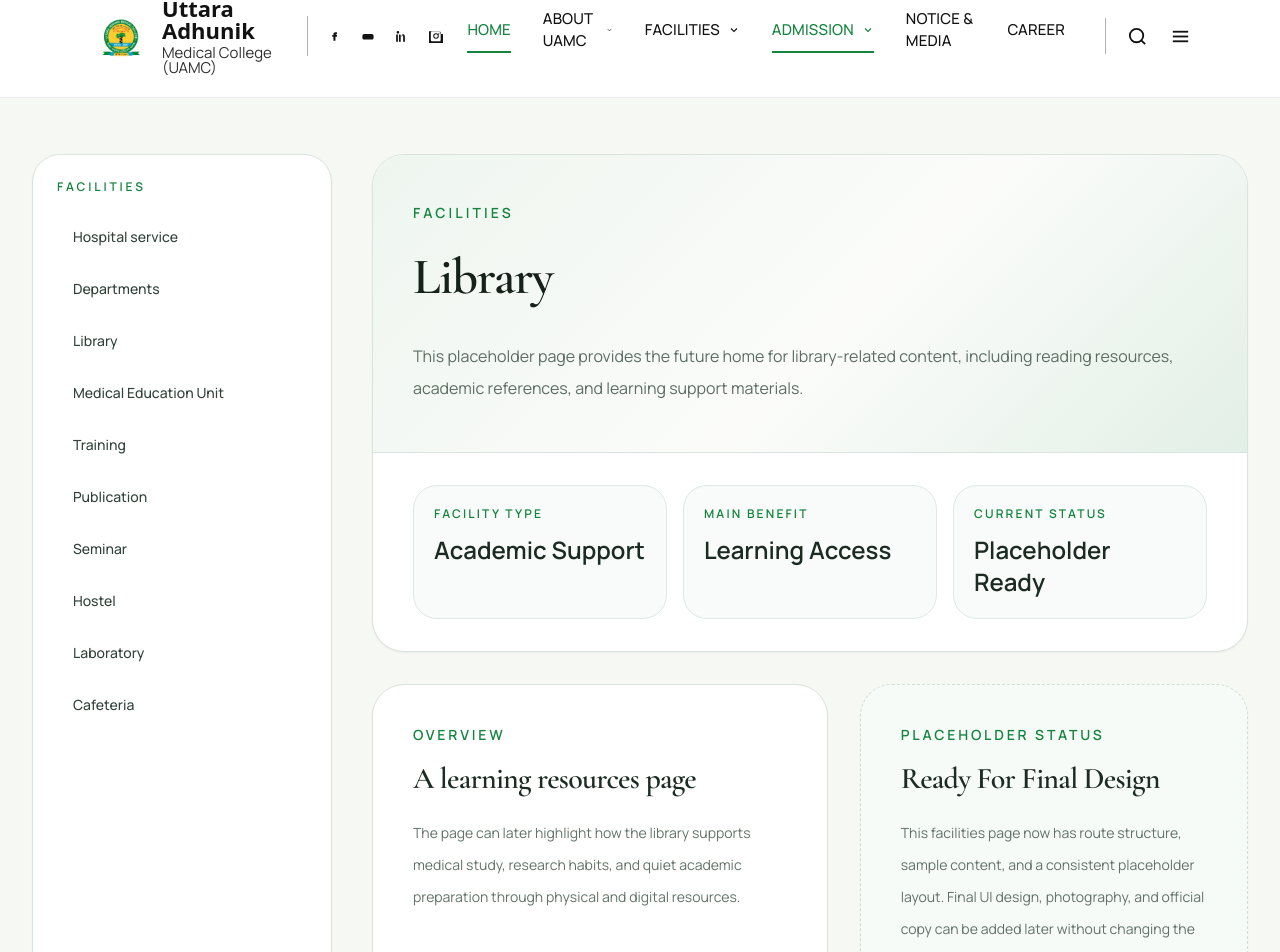
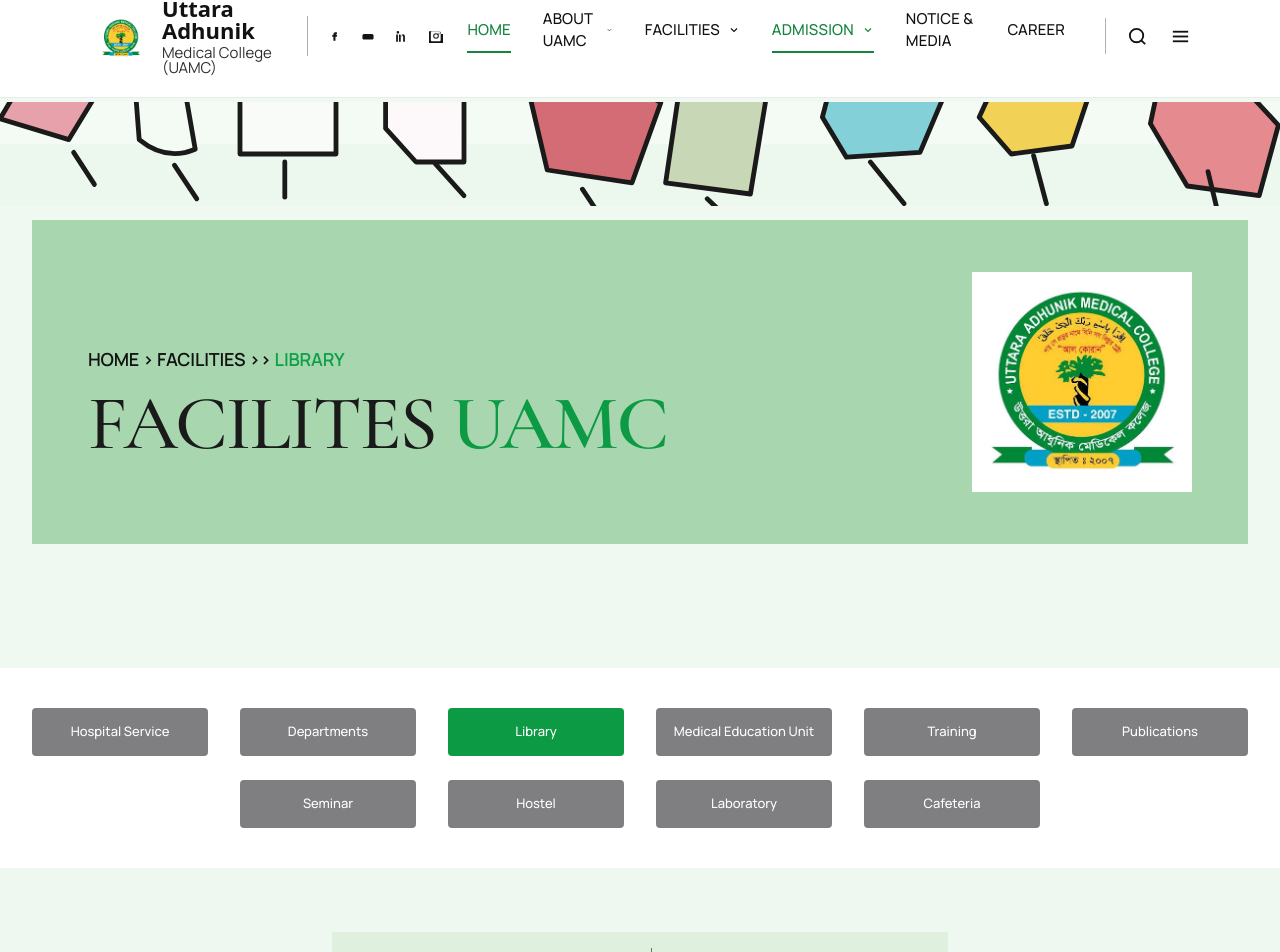
Before and after one commit to Saima535/UAMC, a Next.js app in the folder frontend/: page /facilities/library in a window 1280 px wide. Shown: the part 146-1098 px from the top of the page. Built offline with nearby package versions, Linux system fonts and the light colour scheme.

Commit message:
Library Page of Facility

```diff
--- a/frontend/app/facilities/library/page.tsx
+++ b/frontend/app/facilities/library/page.tsx
@@ -1,30 +1,252 @@
-import { FacilitiesPageShell } from "../../../components/facilities-page-shell";
+import Image from "next/image";
+import Link from "next/link";
+import { LandingPageHeader } from "../../../components/landing-page-header";
+import { SiteFooter } from "../../../components/site-footer";
+
+const facilityLinks = [
+  { href: "/facilities/hospital-service", label: "Hospital Service" },
+  { href: "/facilities/departments", label: "Departments" },
+  { href: "/facilities/library", label: "Library", active: true },
+  { href: "/facilities/medical-education-unit", label: "Medical Education Unit" },
+  { href: "/facilities/training", label: "Training" },
+  { href: "/facilities/publication", label: "Publications" },
+  { href: "/facilities/seminar", label: "Seminar" },
+  { href: "/facilities/hostel", label: "Hostel" },
+  { href: "/facilities/laboratory", label: "Laboratory" },
+  { href: "/facilities/cafeteria", label: "Cafeteria" }
+];
+
+const featureCards = [
+  {
+    title: "Reading Space:",
+    body: "Accommodation for 105 students and teachers at a time in a quiet, focused environment."
+  },
+  {
+    title: "Internet Access:",
+    body: "High-speed internet is available for research and study."
+  },
+  {
+    title: "Book Lending:",
+    body: "Textbooks can be borrowed for on-campus or at-home use."
+  },
+  {
+    title: "Photocopying:",
+    body: "A photocopy machine is available for quick access to academic materials."
+  }
+];
+
+function LibraryIcon() {
+  return (
+    <svg viewBox="0 0 104 104" fill="none" className="h-[96px] w-[96px] text-[#0b9444]" aria-hidden="true">
+      <rect x="20" y="26" width="58" height="48" rx="14" fill="currentColor" />
+      <path d="M36 56h26" stroke="#EEF8F0" strokeWidth="6.4" strokeLinecap="round" />
+      <path d="M28 10h42M24 18h50" stroke="#BDE8C9" strokeWidth="6" strokeLinecap="round" />
+    </svg>
+  );
+}
+
+function ClockIcon() {
+  return (
+    <svg viewBox="0 0 24 24" fill="none" stroke="currentColor" strokeWidth="2" className="h-5 w-5" aria-hidden="true">
+      <circle cx="12" cy="12" r="8" />
+      <path d="M12 8v4l2.8 1.8" />
+    </svg>
+  );
+}
+
+function CalendarIcon() {
+  return (
+    <svg viewBox="0 0 24 24" fill="none" stroke="currentColor" strokeWidth="2" className="h-5 w-5" aria-hidden="true">
+      <path d="M7 2v4" />
+      <path d="M17 2v4" />
+      <path d="M3 9h18" />
+      <path d="M5 5h14a2 2 0 0 1 2 2v12a2 2 0 0 1-2 2H5a2 2 0 0 1-2-2V7a2 2 0 0 1 2-2Z" />
+    </svg>
+  );
+}
+
+function ArrowTile() {
+  return (
+    <span className="inline-flex h-12 w-12 items-center justify-center bg-white text-[28px] font-light text-[#1fa14a] shadow-[0_0_0_1px_rgba(18,135,63,0.05)]">
+      →
+    </span>
+  );
+}
+
+function MedicalPattern() {
+  return (
+    <div className="absolute inset-x-0 top-0 h-[104px] overflow-hidden">
+      <Image
+        src="/Library/hero-strip-placeholder.svg"
+        alt="Library decorative strip placeholder"
+        fill
+        sizes="100vw"
+        className="object-cover"
+      />
+    </div>
+  );
+}
+
+function InfoCard({ title, body }: { title: string; body: string }) {
+  return (
+    <article className="flex min-h-[98px] items-center justify-between gap-6 bg-[#e5f5e8] px-5 py-5 sm:px-6">
+      <p className="max-w-[640px] text-[17px] leading-[1.65] text-[#575757]">
+        <span className="font-extrabold text-[#4a4a4a]">{title}</span> {body}
+      </p>
+      <ArrowTile />
+    </article>
+  );
+}
 
 export default function FacilitiesLibraryPage() {
   return (
-    <FacilitiesPageShell
-      eyebrow="Facilities"
-      title="Library"
-      description="This placeholder page provides the future home for library-related content, including reading resources, academic references, and learning support materials."
-      introTitle="A learning resources page"
-      introBody="The page can later highlight how the library supports medical study, research habits, and quiet academic preparation through physical and digital resources."
-      highlights={[
-        { label: "Facility Type", value: "Academic Support" },
-        { label: "Main Benefit", value: "Learning Access" },
-        { label: "Current Status", value: "Placeholder Ready" }
-      ]}
-      sections={[
-        {
-          title: "Resource Coverage",
-          body: "This area can later explain the scope of library holdings and how students access them.",
-          points: ["Textbooks and journals", "Reading space", "Reference materials"]
-        },
-        {
-          title: "Student Support",
-          body: "This section can later focus on how the library contributes to day-to-day academic life.",
-          points: ["Study environment", "Research assistance", "Scheduled access information"]
-        }
-      ]}
-    />
+    <div className="min-h-screen bg-white text-[#1d1d1d]">
+      <LandingPageHeader />
+
+      <main>
+        <section className="bg-[#eff8f1] pb-14 pt-1">
+          <div className="mx-auto max-w-[1600px] px-0">
+            <div className="relative min-h-[510px] overflow-hidden bg-[#eff8f1]">
+              <MedicalPattern />
+
+              <div className="mx-auto px-4 pt-[118px] sm:px-6 lg:px-8">
+                <div className="mx-auto flex min-h-[324px] max-w-[1480px] items-center justify-between bg-[#a8d7af] px-10 py-10 sm:px-12 lg:px-14">
+                  <div className="pt-10">
+                    <p className="text-[18px] font-semibold uppercase tracking-[-0.01em] text-[#111111]">
+                      HOME &gt; FACILITIES &gt;&gt; <span className="text-[#0f9f49]">Library</span>
+                    </p>
+                    <h1 className="mt-4 font-display text-[clamp(3.8rem,6vw,6rem)] font-medium leading-[0.9] tracking-tight text-[#1a1a1a]">
+                      FACILITES <span className="font-semibold text-[#0d9a44]">UAMC</span>
+                    </h1>
+                  </div>
+
+                  <div className="relative hidden h-[220px] w-[220px] shrink-0 lg:block">
+                    <Image src="/images/logo2.jpg" alt="UAMC seal" fill sizes="220px" className="object-contain" />
+                  </div>
+                </div>
+              </div>
+            </div>
+          </div>
+        </section>
+
+        <section className="bg-white py-10">
+          <div className="mx-auto max-w-[1600px] px-4 sm:px-6 lg:px-8">
+            <div className="mx-auto grid max-w-[1480px] grid-cols-2 gap-x-8 gap-y-6 md:grid-cols-3 lg:grid-cols-6">
+              {facilityLinks.slice(0, 6).map((item) => (
+                <Link
+                  key={item.href}
+                  href={item.href}
+                  className={`flex min-h-[48px] items-center justify-center rounded-[4px] px-4 text-center text-[13px] font-medium text-white transition ${
+                    item.active ? "bg-[#0c9a45]" : "bg-[#7f7f82] hover:bg-[#0c9a45]"
+                  }`}
+                >
+                  {item.label}
+                </Link>
+              ))}
+              <div className="hidden lg:block" />
+              {facilityLinks.slice(6).map((item) => (
+                <Link
+                  key={item.href}
+                  href={item.href}
+                  className={`flex min-h-[48px] items-center justify-center rounded-[4px] px-4 text-center text-[13px] font-medium text-white transition ${
+                    item.active ? "bg-[#0c9a45]" : "bg-[#7f7f82] hover:bg-[#0c9a45]"
+                  }`}
+                >
+                  {item.label}
+                </Link>
+              ))}
+              <div className="hidden lg:block" />
+            </div>
+          </div>
+        </section>
+
+        <section className="bg-[#eef8f1] py-16">
+          <div className="mx-auto max-w-[1600px] px-4 sm:px-6 lg:px-8">
+            <div className="mx-auto max-w-[1480px]">
+              <div className="mx-auto flex w-fit items-center gap-10 bg-[#dff0df] px-10 py-4 text-[18px] text-[#2e4732]">
+                <div className="flex items-center gap-3">
+                  <ClockIcon />
+                  <p>
+                    <span className="font-extrabold text-[#1c2d1f]">Open:</span> 8:00 AM - 9:00 PM
+                  </p>
+                </div>
+                <div className="h-7 w-px bg-[#5f7763]" />
+                <div className="flex items-center gap-3">
+                  <CalendarIcon />
+                  <p>
+                    <span className="font-extrabold text-[#1c2d1f]">Days:</span> All working days
+                  </p>
+                </div>
+              </div>
+
+              <div className="mt-12 grid gap-10 lg:grid-cols-[0.96fr_1.04fr] lg:items-start">
+                <div className="flex items-start gap-6">
+                  <LibraryIcon />
+                  <div>
+                    <h2 className="font-display text-[clamp(2.6rem,4.2vw,4.4rem)] leading-[0.95] text-[#111]">
+                      About the
+                      <br />
+                      <span className="font-semibold text-[#0c9a45]">Library</span>
+                    </h2>
+                  </div>
+                </div>
+
+                <div className="max-w-[760px] pt-1 text-[17px] leading-[1.7] text-[#525252]">
+                  <p>
+                    <span className="font-extrabold text-[#4d4d4d]">A Modern Hub for Academic Excellence</span>
+                    <br />
+                    The College Library is a fully air-conditioned, modern facility located on the 12th floor of the
+                    academic building, designed to support students and faculty with rich academic resources and a
+                    comfortable study environment.
+                  </p>
+                </div>
+              </div>
+
+              <div className="mt-12">
+                <div className="relative aspect-[2.08/0.78] overflow-hidden bg-[#ddebe0]">
+                  <Image
+                    src="/Library/main-library-placeholder.svg"
+                    alt="Library main image placeholder"
+                    fill
+                    sizes="100vw"
+                    className="object-cover"
+                  />
+                </div>
+              </div>
+
+              <div className="mt-12 flex flex-col items-center justify-center gap-8 text-center md:flex-row md:gap-16">
+                <div>
+                  <p className="text-[56px] font-extrabold leading-none text-[#0c9a45]">3,371 +</p>
+                  <p className="mt-2 text-[15px] text-[#8a8a8a]">latest editions</p>
+                  <p className="mt-1 text-[22px] font-extrabold text-[#262626]">Books</p>
+                </div>
+                <div className="hidden h-24 w-px bg-[#666] md:block" />
+                <div>
+                  <p className="text-[56px] font-extrabold leading-none text-[#0c9a45]">1,187 +</p>
+                  <p className="mt-2 text-[15px] text-[#8a8a8a]">367 Foreign journals</p>
+                  <p className="mt-1 text-[22px] font-extrabold text-[#262626]">Journals</p>
+                </div>
+              </div>
+
+              <p className="mt-10 text-center text-[18px] text-[#4a4a4a]">
+                <span className="font-extrabold">Digital Catalog:</span> All resources are indexed and catalogued in a computerized database for easy access.
+              </p>
+            </div>
+          </div>
+        </section>
+
+        <section className="bg-white py-24">
+          <div className="mx-auto max-w-[1600px] px-4 sm:px-6 lg:px-8">
+            <div className="mx-auto grid max-w-[1480px] gap-8 lg:grid-cols-2">
+              {featureCards.map((item) => (
+                <InfoCard key={item.title} title={item.title} body={item.body} />
+              ))}
+            </div>
+          </div>
+        </section>
+      </main>
+
+      <SiteFooter />
+    </div>
   );
 }
```
Also changed, not shown: frontend/public/Library/README.md (added), frontend/public/Library/hero-strip-placeholder.svg (added), frontend/public/Library/main-library-placeholder.svg (added).
